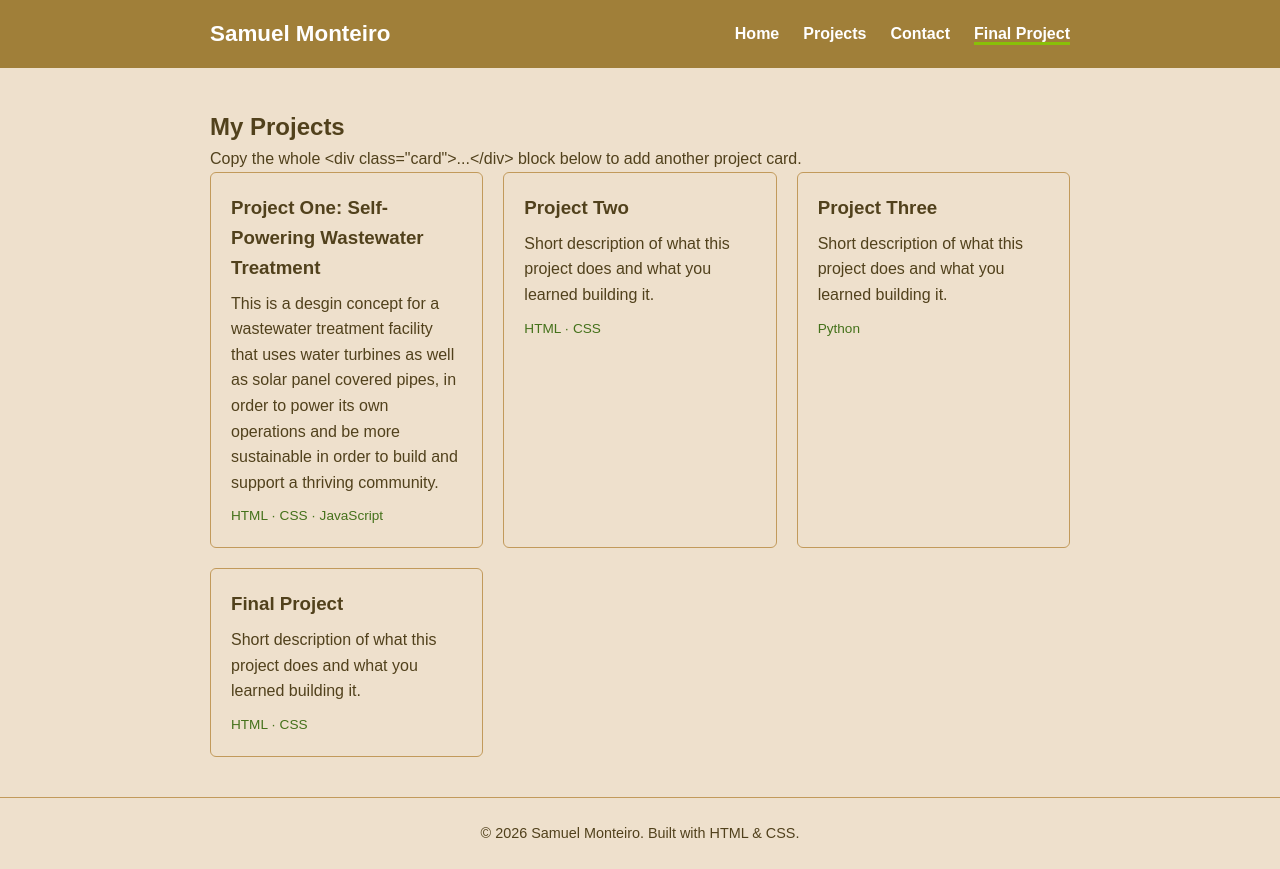
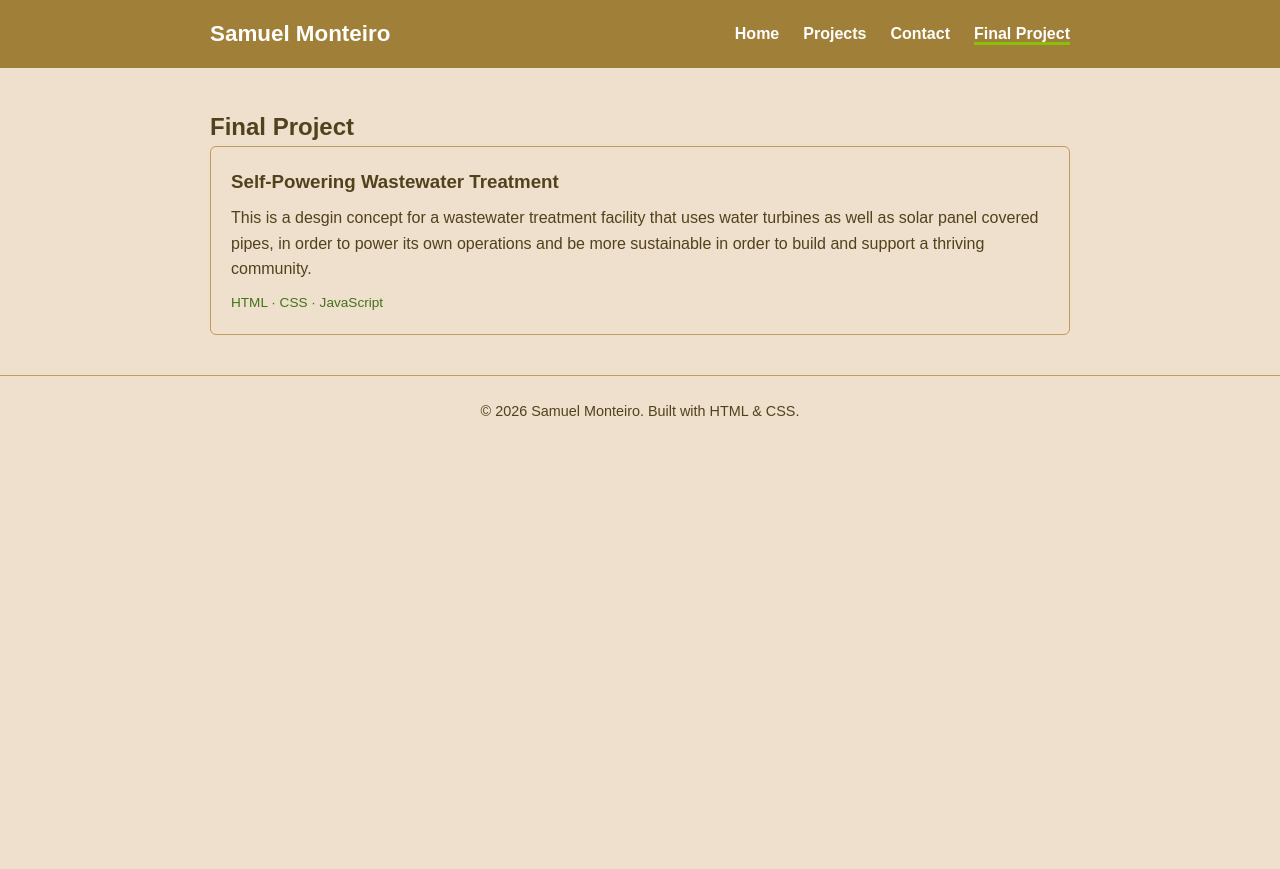
Before and after one commit to smonteiro2027-design/smonteiro2027-design.github.io, a plain HTML site: page final-project.html in a window 1280 px wide. After the commit the page ends 800 px from the top, so only its background shows below. Drawn offline with Linux system fonts and the light colour scheme.

Commit message:
REMOVED EXTRA BOXES

```diff
--- a/final-project.html
+++ b/final-project.html
@@ -28,33 +28,15 @@
   <main>
     <section>
       <div class="container">
-        <h1>My Projects</h1>
-        <p>Copy the whole &lt;div class="card"&gt;...&lt;/div&gt; block below to add another project card.</p>
+        <h1>Final Project</h1>
+
 
         <div class="card-grid">
 
           <div class="card">
-            <h3>Project One: Self-Powering Wastewater Treatment</h3>
+            <h3>Self-Powering Wastewater Treatment</h3>
             <p>This is a desgin concept for a wastewater treatment facility that uses water turbines as well as solar panel covered pipes, in order to power its own operations and be more sustainable in order to build and support a thriving community.</p>
             <p class="tags">HTML · CSS · JavaScript</p>
-          </div>
-
-          <div class="card">
-            <h3>Project Two</h3>
-            <p>Short description of what this project does and what you learned building it.</p>
-            <p class="tags">HTML · CSS</p>
-          </div>
-
-          <div class="card">
-            <h3>Project Three</h3>
-            <p>Short description of what this project does and what you learned building it.</p>
-            <p class="tags">Python</p>
-          </div>
-
-          <div class="card">
-            <h3>Final Project</h3>
-            <p>Short description of what this project does and what you learned building it.</p>
-            <p class="tags">HTML · CSS</p>
           </div>
 
         </div>
```
